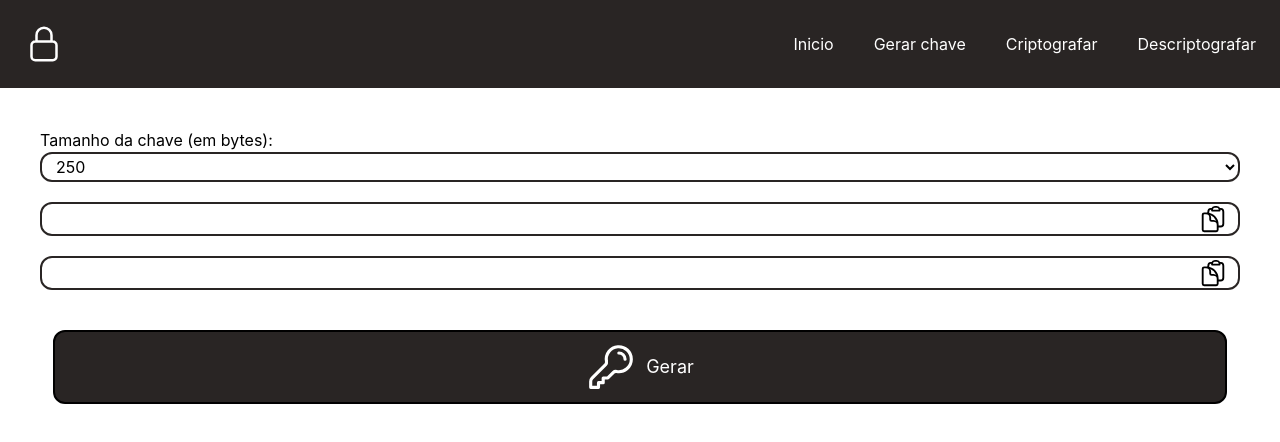
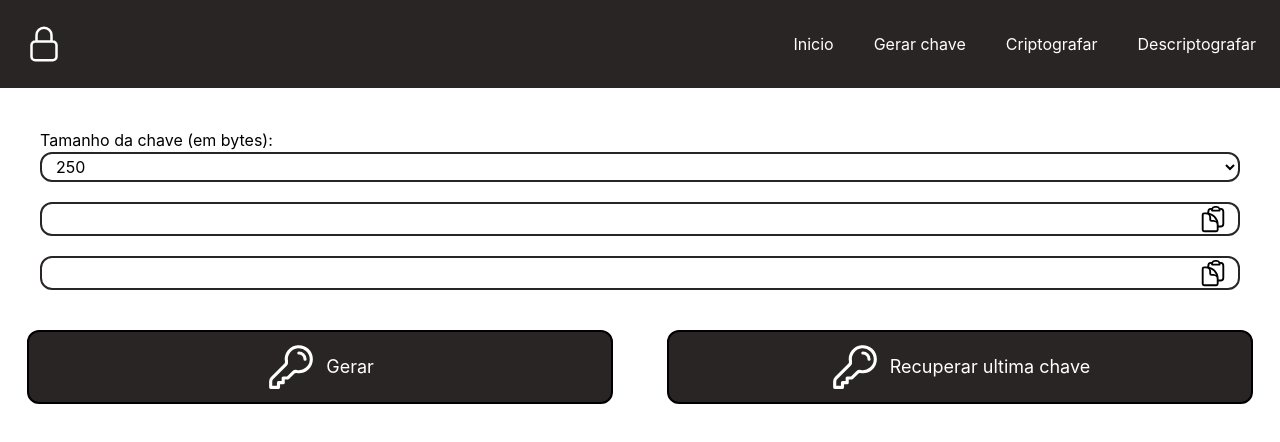
Before and after one commit to PedroLuisBrilhadori/application-RSAcryptography, a Next.js app: page /generate_keys in a window 1280 px wide. Shown: the top 442 px of the page. Built offline with nearby package versions, Linux system fonts and the light colour scheme.

Commit message:
feat: adiciona botão para recuperar ultima chave salva

```diff
--- a/src/pages/generate_keys.tsx
+++ b/src/pages/generate_keys.tsx
@@ -34,6 +34,13 @@ export default function GenerateKeys() {
 
     localStorage.setItem("publicKey", json.data.public);
     localStorage.setItem("privateKey", json.data.private);
+  };
+
+  const getKey = async () => {
+    setKeys({
+      publicKey: localStorage.getItem("publicKey") as string,
+      privateKey: localStorage.getItem("privateKey") as string,
+    });
   };
 
   return (
@@ -80,11 +87,12 @@ export default function GenerateKeys() {
         />
       </div>
 
+      <div className="flex flex-wrap md:flex-row md:flex-nowrap">
         <div className="items-center w-full flex place-content-center mb-[10px]">
           <button
             onClick={isLoading ? () => {} : getData}
             type="submit"
-          className="p-[10px] w-11/12 bg-stone-800 rounded-xl text-white text-lg border-black border-2 hover:bg-white hover:text-black"
+            className="p-[10px] w-11/12 bg-stone-800 rounded-xl text-white text-lg border-black border-2 flex items-center place-content-center hover:bg-white hover:text-black"
           >
             {isLoading ? (
               <div>
@@ -99,6 +107,20 @@ export default function GenerateKeys() {
             )}
           </button>
         </div>
+
+        <div className="items-center w-full flex place-content-center mb-[10px]">
+          <button
+            onClick={getKey}
+            type="submit"
+            className="p-[10px] w-11/12 bg-stone-800 rounded-xl text-white text-lg border-black border-2 flex items-center place-content-center hover:bg-white hover:text-black"
+          >
+            <div className="flex items-center place-content-center">
+              <KeyIcon width={50} height={50} className="mr-[10px]" />
+              Recuperar ultima chave
+            </div>
+          </button>
+        </div>
+      </div>
     </>
   );
 }
```
Lines whose indentation alone changed are shown as unchanged.
